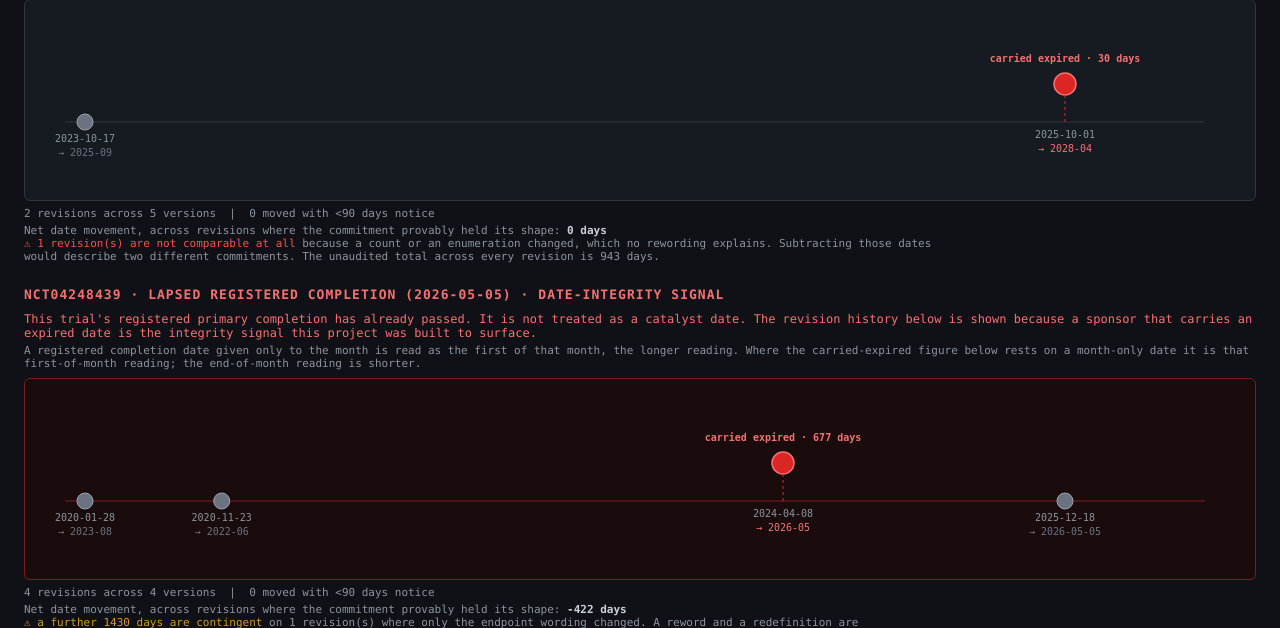
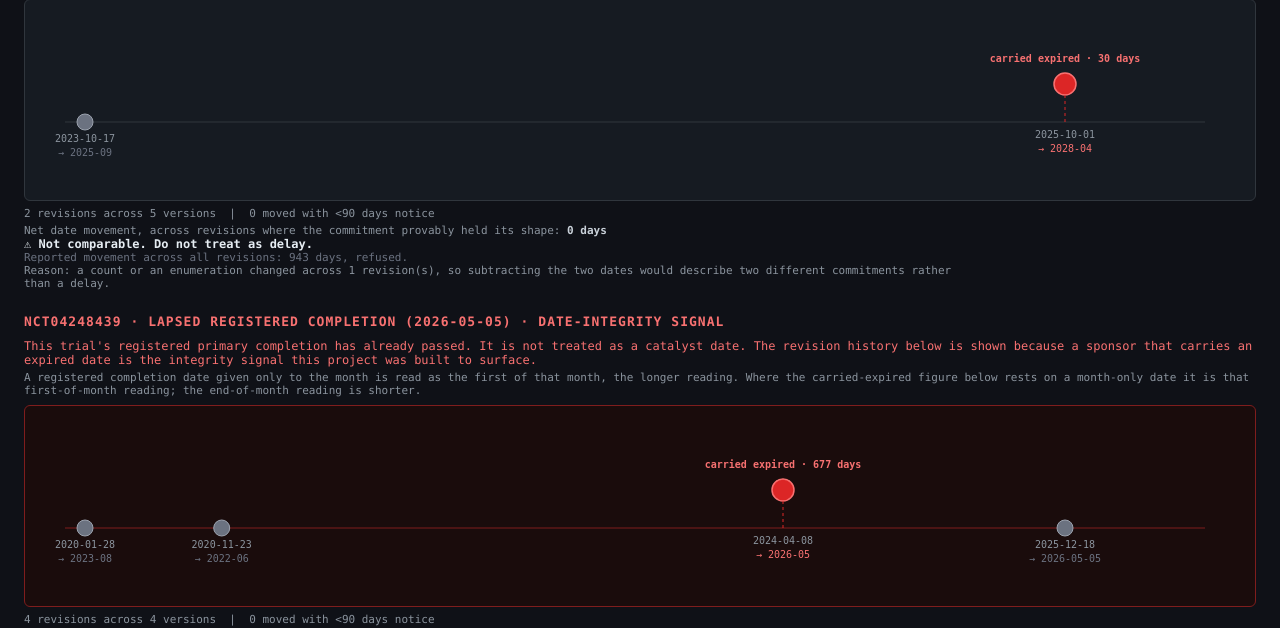
Before and after one commit to kristenharim/catalyst-integrity-desk, a Flask app: page /contract/RCKT in a window 1280 px wide. Shown: the part 537-1165 px from the top of the page. Run offline with Flask 3, Linux system fonts and the light colour scheme.

Commit message:
Make the refused-comparison label stronger than the number it refuses
The 'not comparable' label used verdict-alert, the same red as a confirmed
breach, so a refused date movement looked like an integrity signal and a judge
could remember 943 and miss the refusal. Restructured both refused-revision
blocks to a clear hierarchy: the refusal leads in bold bright text, 'Not
comparable. Do not treat as delay.'; the reported movement (943 days, refused)
sits below it muted and dim; the reason follows. Neither is red now, red stays
reserved for the lapsed-date integrity signal.

Display only. The frozen demo snapshot is untouched. Verified in a browser: the
label renders bold at #e6edf3, the 943 dim at #6b7280, no console errors. 50
console tests pass.

```diff
--- a/console/templates/detail.html
+++ b/console/templates/detail.html
@@ -235,13 +235,15 @@
   {% endif %}
   {% if c.history.slip_refused_revisions %}
   <br>
-  <span class="verdict-alert">&#9888;
-    {{ c.history.slip_refused_revisions }} revision(s) are not comparable at all</span>
-  <span style="color:#8b949e;">
-    because a count or an enumeration changed, which no rewording explains.
-    Subtracting those dates would describe two different commitments. The
-    unaudited total across every revision is
-    {{ c.history.slip_reported_days }} days.</span>
+  <span style="color:#e6edf3; font-weight:bold; font-size:12px;">&#9888;
+    Not comparable. Do not treat as delay.</span>
+  <br>
+  <span style="color:#6b7280;">Reported movement across all revisions:
+    {{ c.history.slip_reported_days }} days, refused.</span>
+  <br>
+  <span style="color:#8b949e;">Reason: a count or an enumeration changed across
+    {{ c.history.slip_refused_revisions }} revision(s), so subtracting the two dates
+    would describe two different commitments rather than a delay.</span>
   {% endif %}
 </p>
 {% endif %}
@@ -348,13 +350,15 @@
   {% endif %}
   {% if lh.slip_refused_revisions %}
   <br>
-  <span class="verdict-alert">&#9888;
-    {{ lh.slip_refused_revisions }} revision(s) are not comparable at all</span>
-  <span style="color:#8b949e;">
-    because a count or an enumeration changed, which no rewording explains.
-    Subtracting those dates would describe two different commitments. The
-    unaudited total across every revision is
-    {{ lh.slip_reported_days }} days.</span>
+  <span style="color:#e6edf3; font-weight:bold; font-size:12px;">&#9888;
+    Not comparable. Do not treat as delay.</span>
+  <br>
+  <span style="color:#6b7280;">Reported movement across all revisions:
+    {{ lh.slip_reported_days }} days, refused.</span>
+  <br>
+  <span style="color:#8b949e;">Reason: a count or an enumeration changed across
+    {{ lh.slip_refused_revisions }} revision(s), so subtracting the two dates
+    would describe two different commitments rather than a delay.</span>
   {% endif %}
 </p>
 {% endif %}
```
